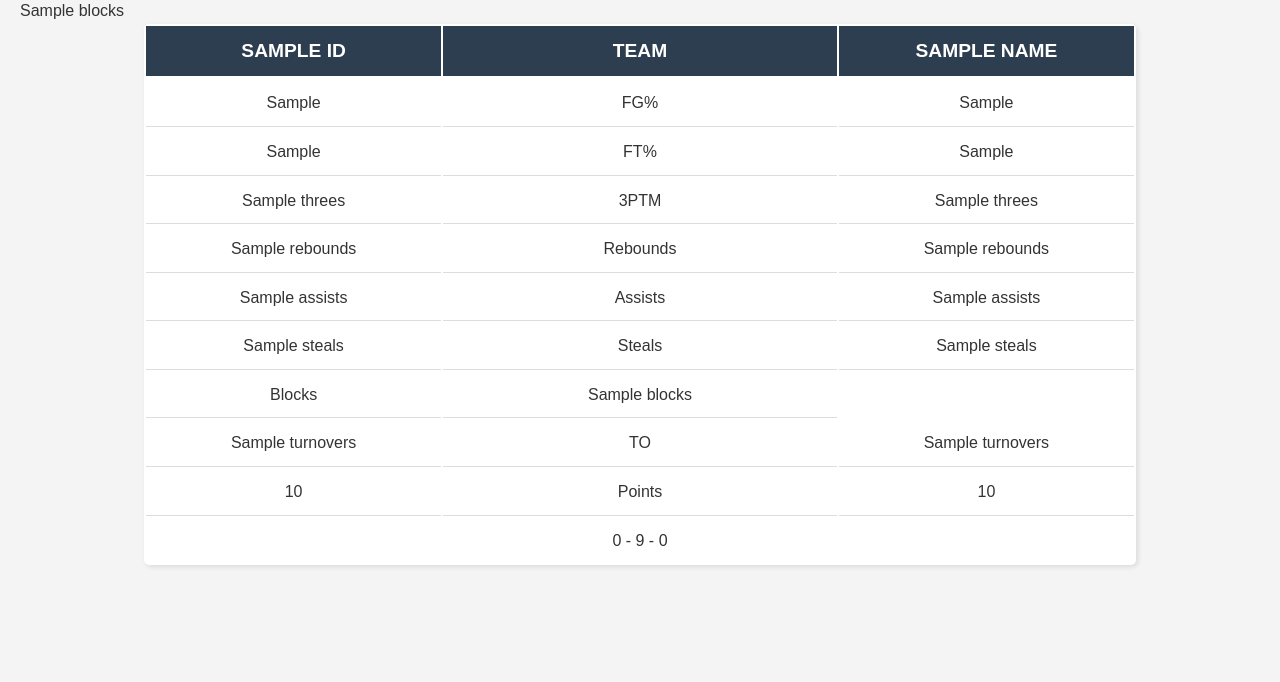
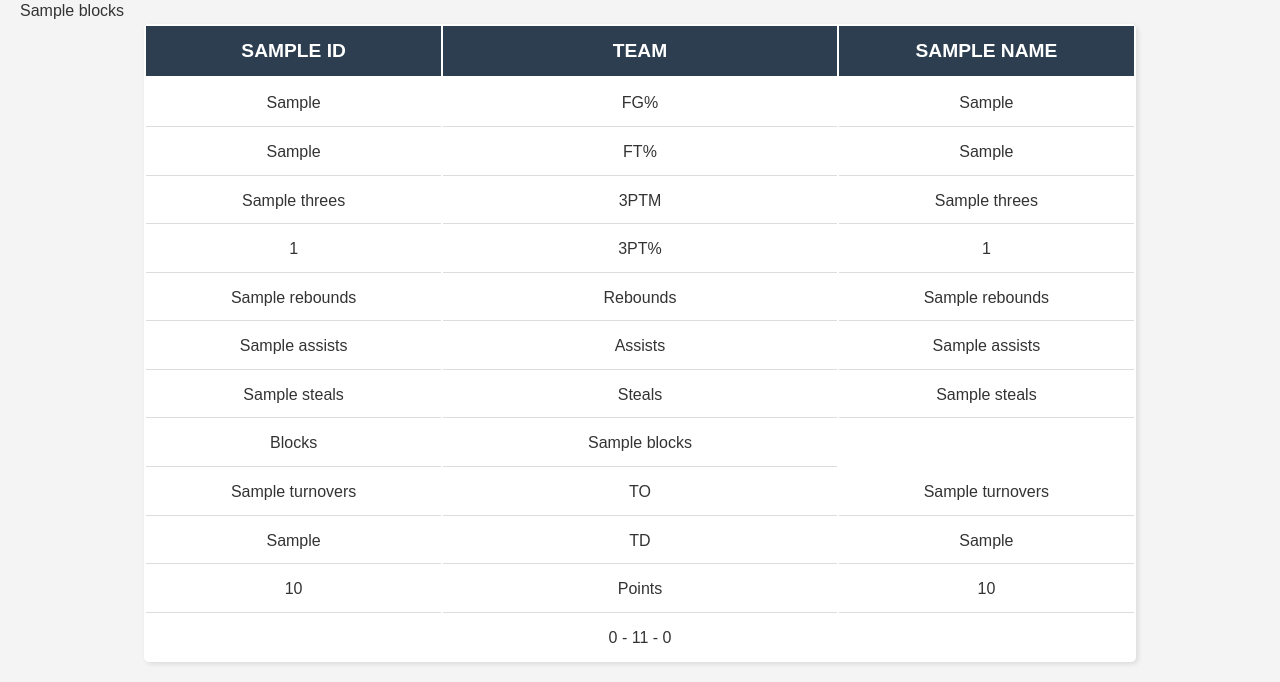
Before and after one commit to Feggla/ESPN_WEB, a Flask app: template templates/table.html in a window 1280 px wide. Shown: the part 613-1295 px from the top of the page. Before the commit the page ends 1180 px from the top, so only its background shows below. Run offline with Flask 2, Linux system fonts and the light colour scheme; the template is opened without the code that fills it: most values are stand-ins (such as "Sample title", 1, 10 or a date in 2020).

Commit message:
added td and 3%

```diff
--- a/templates/table.html
+++ b/templates/table.html
@@ -102,6 +102,24 @@
                 {% endif %}
           </tr>
           <tr>
+            {% if matchups[0].three_percent > matchups[1].three_percent %}
+        <th scope="row">{{matchups[0].three_percent}}</th>
+        <td>3PT%</td>
+        <td>{{matchups[1].three_percent}}</td>
+            {% set a = a+1 %}
+            {% elif matchups[1].three_percent > matchups[0].three_percent %}
+        <td scope="row">{{matchups[0].three_percent}}</td>
+        <td>3PT%</td>
+        <th>{{matchups[1].three_percent}}</th>
+            {% set b = b + 1%}
+            {% else %}
+        <td scope="row">{{matchups[0].three_percent}}</td>
+        <td>3PT%</td>
+        <td>{{matchups[1].three_percent}}</td>
+            {% set c = c + 1 %}
+            {% endif %}
+      </tr>
+          <tr>
             {% if matchups[0].rebounds > matchups[1].rebounds %}
             <th scope="row">{{matchups[0].rebounds}}</th>
             <td>Rebounds</td>
@@ -192,6 +210,24 @@
                 {% endif %}
           </tr>
           <tr>
+            {% if matchups[0].td > matchups[1].td %}
+            <th scope="row">{{matchups[0].td}}</th>
+            <td>TD</td>
+            <td>{{matchups[1].td}}</td>
+                {% set a = a+1 %}
+                {% elif matchups[1].td > matchups[0].td %}
+            <th scope="row">{{matchups[0].td}}</th>
+            <td>TD</td>
+            <td>{{matchups[1].td}}</td>
+                {% set b = b + 1%}
+                {% else %}
+            <td scope="row">{{matchups[0].td}}</td>
+            <td>TD</td>
+            <td>{{matchups[1].td}}</td>
+                {% set c = c + 1 %}
+                {% endif %}
+          </tr>
+          <tr>
             {% if matchups[0].points > matchups[1].points %}
             <th scope="row">{{matchups[0].points}}</th>
             <td>Points</td>
```
